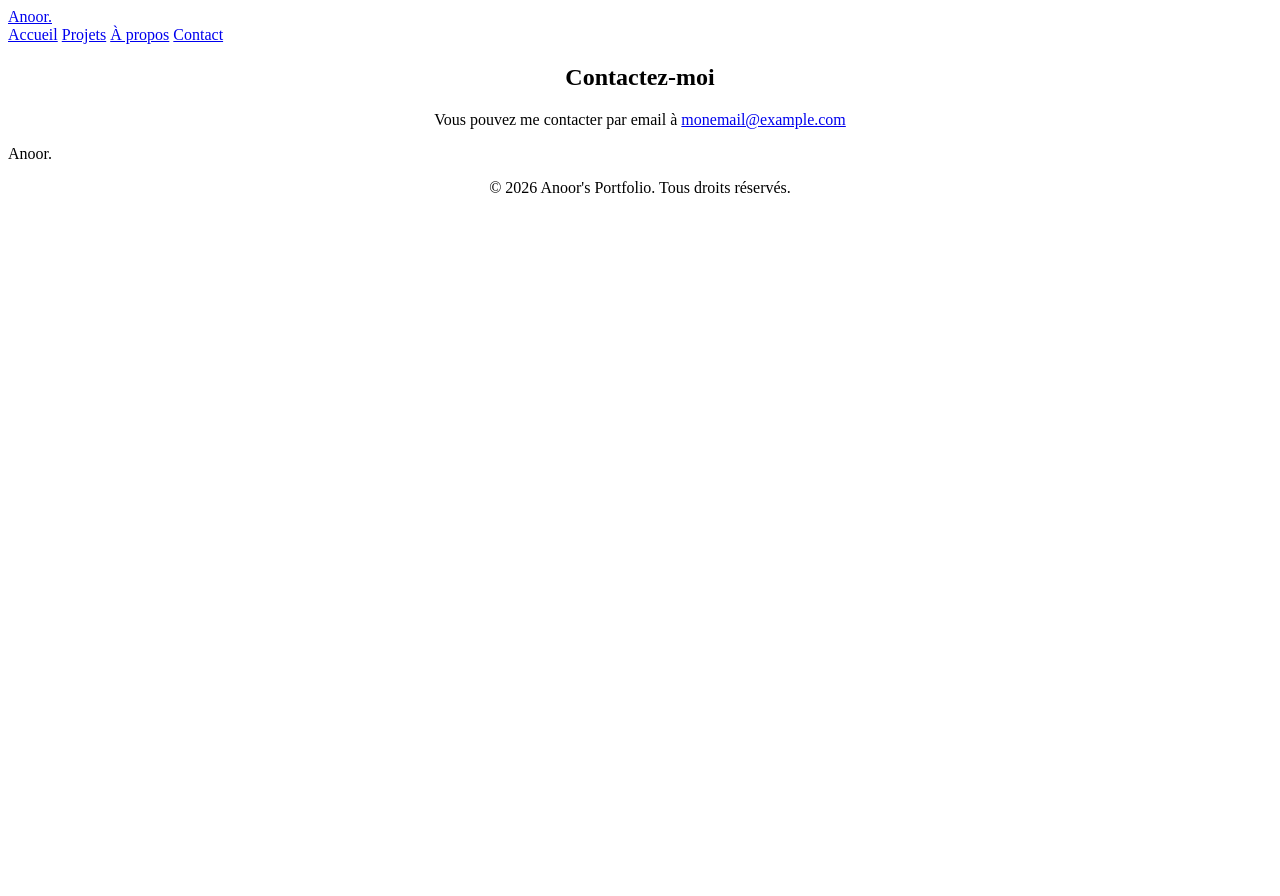
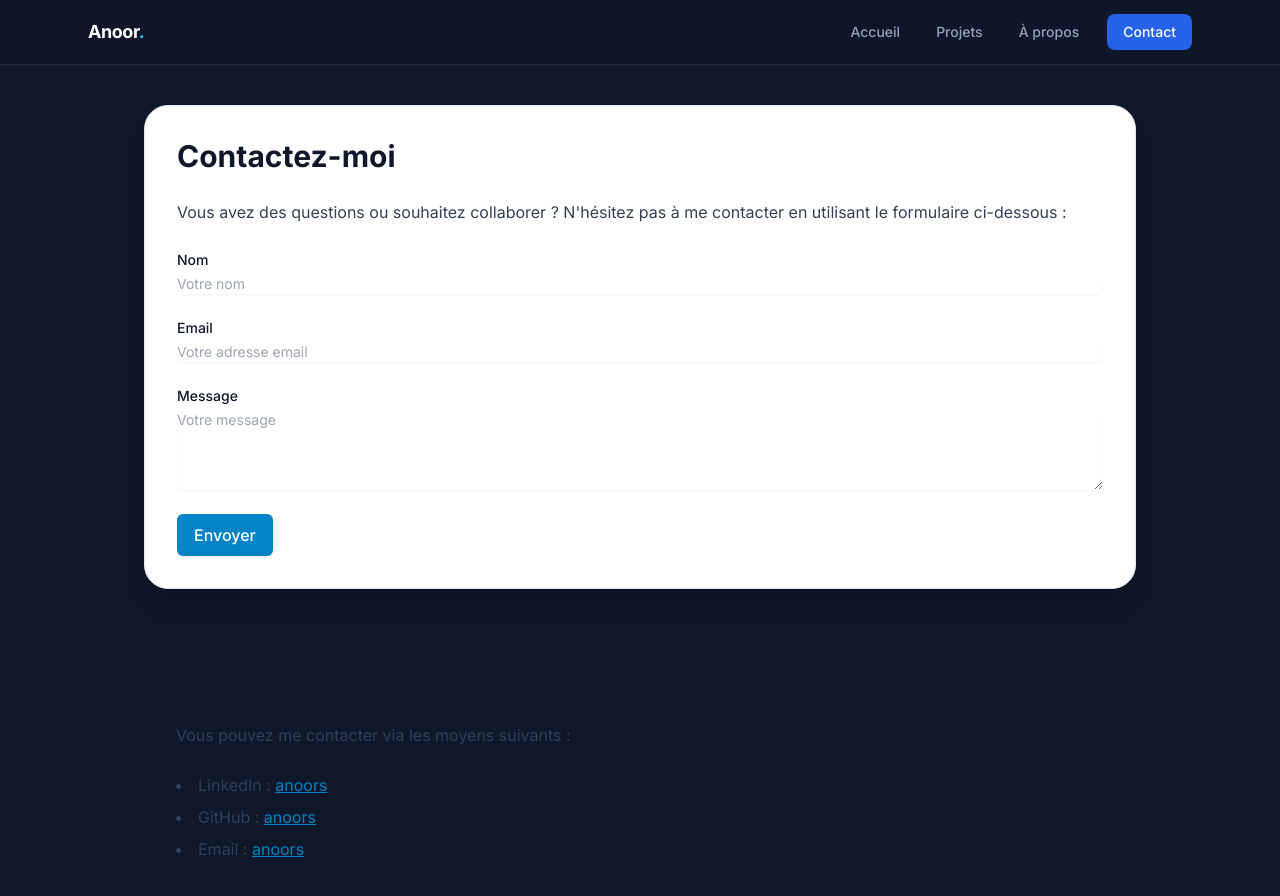
Before and after one commit to aliou9sow6/portfolio, a website: page main_pages/contact.html in a window 1280 px wide. Shown: the top 896 px of the page. Before the commit the page ends 800 px from the top, so only its background shows below. Drawn offline with nearby package versions, Linux system fonts and the light colour scheme.

Commit message:
update: redesign contact and apropos pages using tailwind

```diff
--- a/main_pages/contact.html
+++ b/main_pages/contact.html
@@ -4,25 +4,87 @@
     <meta charset="UTF-8">
     <meta name="viewport" content="width=device-width, initial-scale=1.0">
     <title>Contact</title>
-    <link rel="stylesheet" href="../style_pages/contact.css">
+    <script src="https://cdn.tailwindcss.com"></script>
+    <link rel="preconnect" href="https://fonts.googleapis.com">
+    <link rel="preconnect" href="https://fonts.gstatic.com" crossorigin>
+    <link href="https://fonts.googleapis.com/css2?family=Inter:wght@300;400;500;600;700;800&display=swap" rel="stylesheet">
+    <style type="text/tailwindcss">
+        @layer base {
+            body {
+                font-family: 'Inter', system-ui, sans-serif;
+                background-color: #0F172A;
+                color: #F1F5F9;
+            }
+        }
+    </style>
 </head>
 <body>
     <script>
-    // Charger la barre de navigation
-    fetch('../shared/nav.html')
-        .then(response => response.text())
-        .then(data => {
-            document.body.insertAdjacentHTML('afterbegin', data);
-        });
-    // Charger le pied de page
-    fetch('../shared/footer.html')
-        .then(response => response.text())
-        .then(data => {
-            document.body.insertAdjacentHTML('beforeend', data);
-        });
+        function fetchHtmlFragment(url) {
+            return fetch(url)
+                .then(response => {
+                    if (!response.ok) {
+                        throw new Error(`${response.status} ${response.statusText}`);
+                    }
+                    return response.text();
+                })
+                .then(html => {
+                    const match = html.match(/<body[^>]*>([\s\S]*?)<\/body>/i);
+                    return match ? match[1] : html;
+                });
+        }
+
+        fetchHtmlFragment('../shared/nav.html')
+            .then(data => {
+                document.body.insertAdjacentHTML('afterbegin', data);
+            })
+            .catch(error => console.error('Error loading navigation:', error));
+        fetchHtmlFragment('../shared/footer.html')
+            .then(data => {
+                document.body.insertAdjacentHTML('beforeend', data);
+            })
+            .catch(error => console.error('Error loading footer:', error));
 
     </script>
-    <h2>Contactez-moi</h2>
-    <p>Vous pouvez me contacter par email à <a href="mailto:monemail@example.com">monemail@example.com</a></p>
+
+    <main class="max-w-5xl mx-auto px-4 py-10">
+        <div class="bg-white shadow-xl rounded-3xl border border-slate-200 overflow-hidden">
+            <div>
+                <form class="p-8 space-y-6">
+                    <h2 class="text-3xl font-bold text-slate-900">Contactez-moi</h2>
+                    <p class="text-slate-700 leading-7">Vous avez des questions ou souhaitez collaborer ? N'hésitez pas à me contacter en utilisant le formulaire ci-dessous :</p>
+                    <div>
+                        <label for="name" class="block text-sm font-medium text-slate-900">Nom</label>
+                        <input type="text" id="name" name="name" class="mt-1 block w-full rounded-md border-gray-300 shadow-sm focus:border-sky-500 focus:ring-sky-500 sm:text-sm" placeholder="Votre nom">
+                    </div>
+                    <div>
+                        <label for="email" class="block text-sm font-medium text-slate-900">Email</label>
+                        <input type="email" id="email" name="email" class="mt-1 block w-full rounded-md border-gray-300 shadow-sm focus:border-sky-500 focus:ring-sky-500 sm:text-sm" placeholder="Votre adresse email">
+                    </div>
+                    <div>
+                        <label for="message" class="block text-sm font-medium text-slate-900">Message</label>
+                        <textarea id="message" name="message" rows="4" class="mt-1 block w-full rounded-md border-gray-300 shadow-sm focus:border-sky-500 focus:ring-sky-500 sm:text-sm" placeholder="Votre message"></textarea>
+                    </div>
+                    <div>
+                        <button type="submit" class="inline-flex items-center px-4 py-2 border border-transparent text-base font-medium rounded-md shadow-sm text-white bg-sky-600 hover:bg-sky-700 focus:outline-none focus:ring-2 focus:ring-offset-2 focus:ring-sky-500">
+                            Envoyer
+                        </button>
+                    </div>
+                </form>
+            </div>
+            </div>
+          <h2 class="p-8 text-3xl font-bold text-slate-900">Contact</h2>
+            <div class="p-8 space-y-6">
+                <p class="text-slate-700 leading-7">Vous pouvez me contacter via les moyens suivants :</p>
+                <ul class="list-disc list-inside space-y-2 text-slate-700">
+                    <li>LinkedIn : <a href="https://www.linkedin.com/in/aliou_saidou_nourou_sow/" target="_blank" class="text-sky-600 hover:text-sky-800 underline">anoors</a></li>
+                    <li>GitHub : <a href="https://github.com/aliou9sow6" target="_blank" class="text-sky-600 hover:text-sky-800 underline">anoors</a></li>
+                    <li>Email : <a href="mailto:anoors.dev@gmail.com" class="text-sky-600 hover:text-sky-800 underline">anoors</a></li>
+                </ul>
+            </div>
+        </div>
+
+    </main>
+
 </body>
 </html>
```
Also changed, not shown: main_pages/apropos.html (+51 -18 lines).
